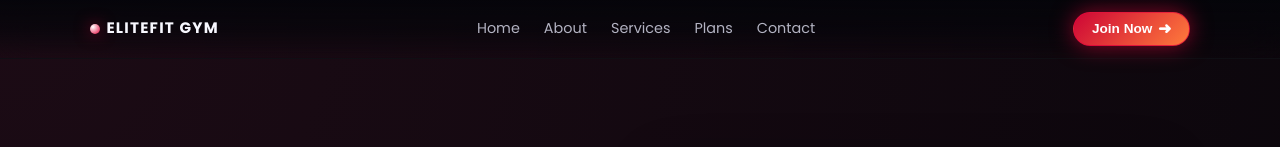
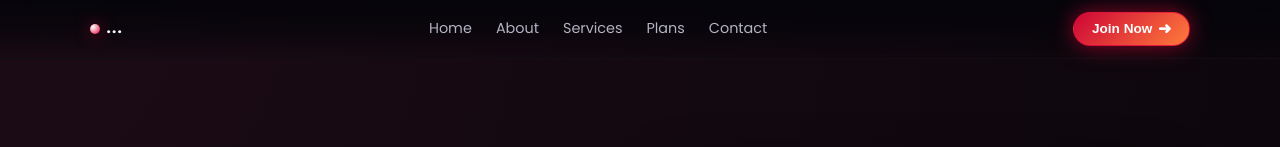
Before and after one commit to MOHDZIKRANKASSAR/EliteFit, a plain HTML site: page index.html in a window 1280 px wide. Shown: the top 147 px of the page. Drawn offline with Linux system fonts and the light colour scheme; grey boxes are pictures that could not be loaded.

Commit message:
Update index.html

```diff
--- a/index.html
+++ b/index.html
@@ -939,7 +939,7 @@
     <div class="container nav">
       <div class="nav-logo">
         <span class="nav-logo-dot"></span>
-        <span>EliteFit Gym</span>
+        <span>...</span>
       </div>
 
       <nav class="nav-links" id="navLinks">
```
